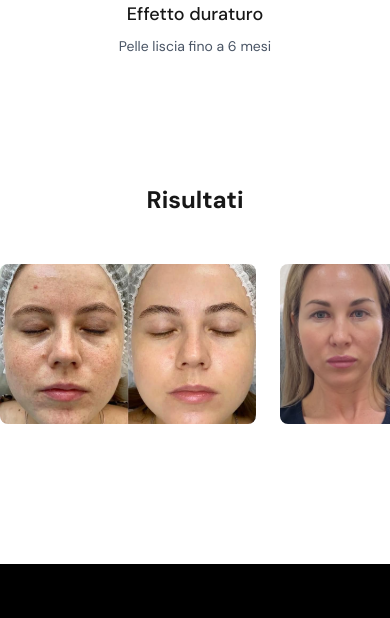
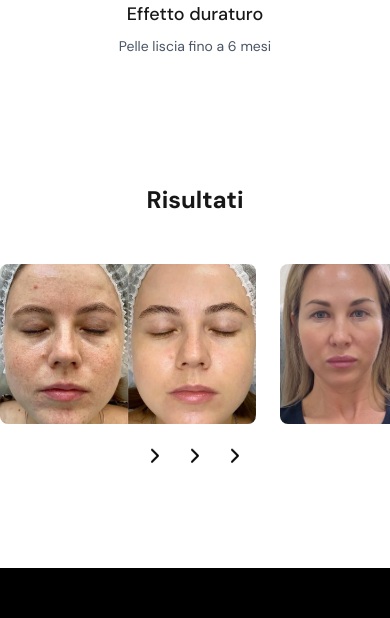
Before and after one commit to mirejy/seo-onepage, a Next.js app: page /service in a window 390 px wide. Shown: the part 1460-2078 px from the top of the page. Built offline with nearby package versions, Linux system fonts and the light colour scheme.

Commit message:
Refactor PhotoSlider component layout for improved structure and readability

```diff
--- a/components/PhotoSlider/PhotoSlider.jsx
+++ b/components/PhotoSlider/PhotoSlider.jsx
@@ -1,17 +1,18 @@
 // app/components/PhotoSlider.jsx
 import React from "react";
+import { ChevronRight } from "lucide-react";
 
 export default function PhotoSlider({ images }) {
   return (
-    // Задаём побольше паддингов сверху и снизу: pt-16 (4rem), pb-24 (6rem)
-    <section className="pt-16 pb-35 bg-white">
+    <section className="pt-16 pb-24 bg-white">
       {/* Заголовок */}
       <h2 className="text-2xl md:text-3xl font-semibold text-center mb-12">
         Risultati
       </h2>
 
       {/* Мобильный слайдер */}
-      <div className="flex md:hidden overflow-x-auto snap-x snap-mandatory space-x-6 px-6">
+      <div className="md:hidden">
+        <div className="flex overflow-x-auto snap-x snap-mandatory space-x-6 px-6">
           {images.map((src, i) => (
             <div
               key={i}
@@ -24,6 +25,17 @@ export default function PhotoSlider({ images }) {
               />
             </div>
           ))}
+        </div>
+        {/* Три стрелочки под слайдером */}
+        <div className="flex justify-center space-x-4 mt-6">
+          {[...Array(3)].map((_, idx) => (
+            <ChevronRight
+              key={idx}
+              size={24}
+              className="text-black animate-bounce"
+            />
+          ))}
+        </div>
       </div>
 
       {/* Десктоп — фото в ряд */}
```
Lines whose indentation alone changed are shown as unchanged.
